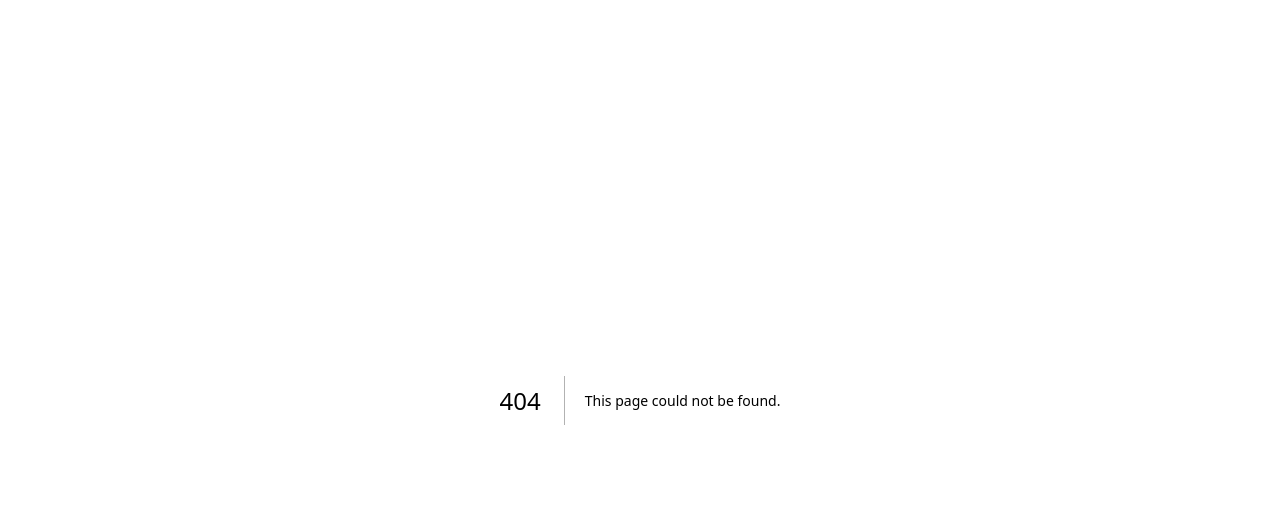
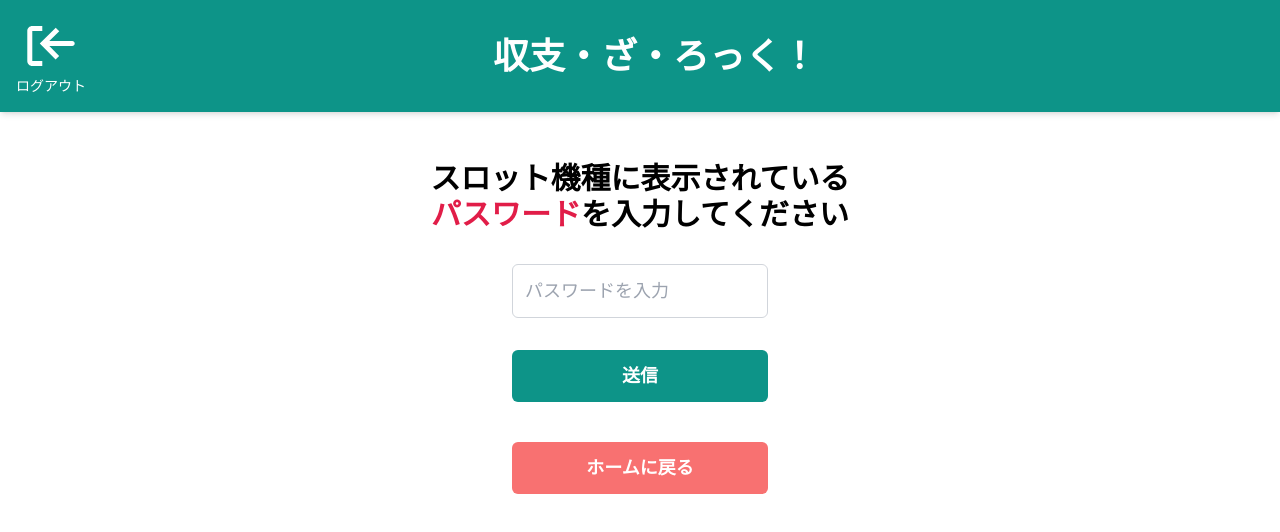
Before and after one commit to night-vw/credit-slot, a Next.js app: page /connect-slot in a window 1280 px wide. Before the commit this address had no page. Shown: the top 532 px of the page. Built offline with nearby package versions, Linux system fonts and the light colour scheme; no server answers.

Commit message:
add:connect-slot

```diff
--- /dev/null
+++ b/app/connect-slot/page.tsx
@@ -0,0 +1,52 @@
+"use client";
+import React, { useState } from "react";
+import CreditSlotHeader from "@/components/CreditSlotHeaderLogin";
+
+const ConnectSlotPage = () => {
+  const [password, setPassword] = useState("");
+
+  const handleSubmit = (e: any) => {
+    e.preventDefault();
+    console.log("入力されたパスワード:", password);
+  };
+
+  return (
+    <>
+      <CreditSlotHeader />
+      <main className="overflow-hidden pt-40 md:pt-36 mt-4 flex flex-col items-center h-screen">
+        <div className="text-center mb-8">
+          <p className="text-lg sm:text-2xl md:text-3xl font-semibold">
+            スロット機種に表示されている<br /><span className="text-rose-600">パスワード</span>を入力してください
+          </p>
+        </div>
+        <form
+          className="w-full max-w-md px-4 flex flex-col items-center"
+          onSubmit={handleSubmit}
+        >
+          <input
+            type="text"
+            value={password}
+            onChange={(e) => setPassword(e.target.value)}
+            placeholder="パスワードを入力"
+            className="w-64 p-3 border border-gray-300 rounded-md focus:outline-none focus:ring-2 focus:ring-blue-500 text-lg"
+            required
+          />
+          <button
+            type="submit"
+            className="mt-8 w-64 p-3 bg-teal-600 text-white rounded-md text-lg font-semibold hover:bg-teal-700"
+          >
+            送信
+          </button>
+          <button
+            type="button"
+            className="mt-10 w-64 p-3 bg-red-400 text-white rounded-md text-lg font-semibold hover:bg-red-500"
+          >
+            ホームに戻る
+          </button>
+        </form>
+      </main>
+    </>
+  );
+};
+
+export default ConnectSlotPage;
--- a/app/page.tsx
+++ b/app/page.tsx
@@ -1,5 +1,6 @@
 "use client";
 import React, { useEffect, useState } from "react";
+import { useRouter } from "next/navigation";
 import { LoginCheck } from "@/hooks/LoginCheck";
 import CreditSlotHeader from "@/components/CreditSlotHeaderLogin";
 import LoadingComponent from "@/components/LoadingComponent";
@@ -9,6 +10,7 @@ const HomePage: React.FC = () => {
   const { username, loading } = LoginCheck();
   const [credit, setCredit] = useState<number | null>(null);
   const [creditLoading, setCreditLoading] = useState<boolean>(true);
+  const router = useRouter(); // リダイレクトに利用するrouter変数
 
   useEffect(() => {
     if (username) {
@@ -53,13 +55,15 @@ const HomePage: React.FC = () => {
       <CreditSlotHeader />
       <main className="overflow-hidden pt-40 md:pt-36 mt-4 ">
         <div className="text-center">
+
           <h1 className="font-bold">
-            <span className="text-teal-600 text-3xl sm:text-4xl md:text-5xl">
+            <span className="text-blue-400 text-3xl sm:text-4xl md:text-5xl">
               {username}
               <span className="text-black text-xl sm:text-3xl md:text-3xl"> さん</span>
             </span>
             <p className="mt-4 text-xl sm:text-3xl md:text-3xl">こんにちは！</p>
           </h1>
+
           {/* 所持クレジットの表示 */}
           <div className="mt-8 flex justify-center">
             <p className="text-center text-2xl sm:text-3xl md:text-4xl font-semibold">
@@ -68,22 +72,22 @@ const HomePage: React.FC = () => {
               <span>{credit?.toLocaleString()} 枚</span>
             </p>
           </div>
+
           {/* スロット機種と接続ボタンと遊戯データボタン */}
           <div className="mt-8 flex flex-col items-center space-y-4 font-bold">
             <button
-              className="text-xl sm:text-2xl px-10 py-4 bg-sky-600 text-gray-100 rounded-lg shadow-md hover:bg-sky-700 focus:outline-none focus:ring-2 focus:ring-sky-700 whitespace-nowrap"
-              onClick={() => console.log("スロット機種と接続ボタンがクリックされました")}
+              className="text-xl sm:text-2xl px-10 py-4 bg-teal-600 text-gray-100 rounded-lg shadow-md hover:bg-teal-700 focus:outline-none focus:ring-2 focus:ring-teal-700 whitespace-nowrap"
+              onClick={() => router.push("/connect-slot")}
             >
               スロット機種と接続
             </button>
             <button
-              className="text-xl sm:text-2xl px-12 py-4 bg-emerald-500 text-gray-100 rounded-lg shadow-md hover:bg-emerald-600 focus:outline-none focus:ring-2 focus:ring-emerald-600 whitespace-nowrap"
+              className="text-xl sm:text-2xl px-12 py-4 bg-rose-500 text-gray-100 rounded-lg shadow-md hover:bg-rose-600 focus:outline-none focus:ring-2 focus:ring-rose-700 whitespace-nowrap"
               onClick={() => console.log("遊戯データボタンがクリックされました")}
             >
               遊戯データを確認
             </button>
           </div>
-
         </div>
       </main>
     </>
--- a/components/CreditSlotHeaderLogin.tsx
+++ b/components/CreditSlotHeaderLogin.tsx
@@ -1,5 +1,6 @@
 import React from 'react';
 import LogoutButton from './LogoutButton';
+import Link from 'next/link';
 
 const CreditSlotHeader: React.FC = () => {
   return (
@@ -7,7 +8,10 @@ const CreditSlotHeader: React.FC = () => {
       {/*ログアウトボタン */}
       <LogoutButton/>
       {/* タイトル */}
-      <h1 className="text-2xl md:text-4xl font-bold text-center flex-grow">収支・ざ・ろっく！</h1>
+      <Link href="/">
+      <h1 className="text-2xl md:text-4xl font-bold text-center flex-grow">
+        収支・ざ・ろっく！</h1>
+      </Link>
       {/* 右側に空のスペースを確保してセンタリングを保つ */}
       <div className="w-10"></div>
     </header>
```
